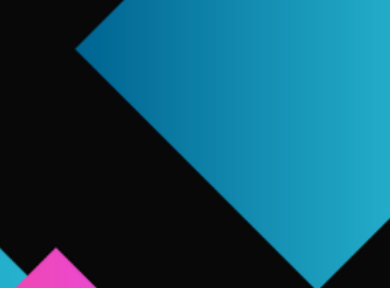
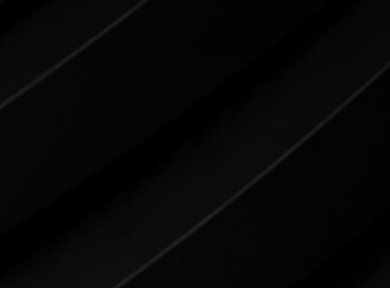
Before and after one commit to BelieveUdoka/Portfolio, a plain HTML site: page index.html in a window 390 px wide. Shown: the part 53-341 px from the top of the page. Drawn offline with Linux system fonts and the light colour scheme.

Commit message:
Update style.css

```diff
--- a/style.css
+++ b/style.css
@@ -15,7 +15,7 @@
  #header{
    width: 100%;
    height: 100vh;
-   background-image: url(img/background.png);
+   background-image: url(img/Blackbackground.png);
    background-size: cover;
    background-position: center;
 }
@@ -368,7 +368,7 @@ i.fa-solid {
 
 @media only screen and (max-width:768px){
    #header{
-      background-image: url(img/phone-background.png);
+      background-image: url(img/phone-Blackbackground.png);
    }
 
    .header-text{
```
